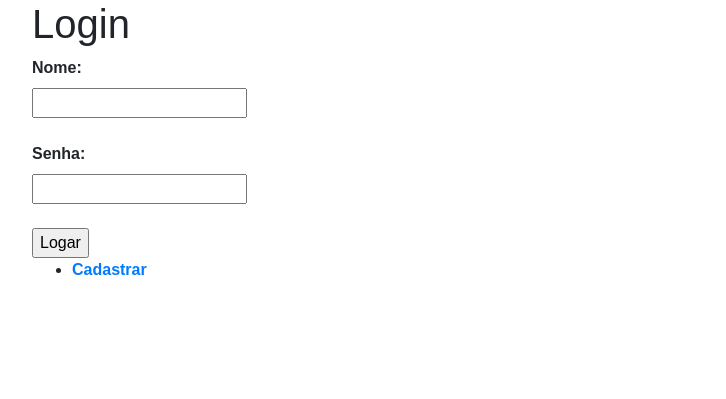
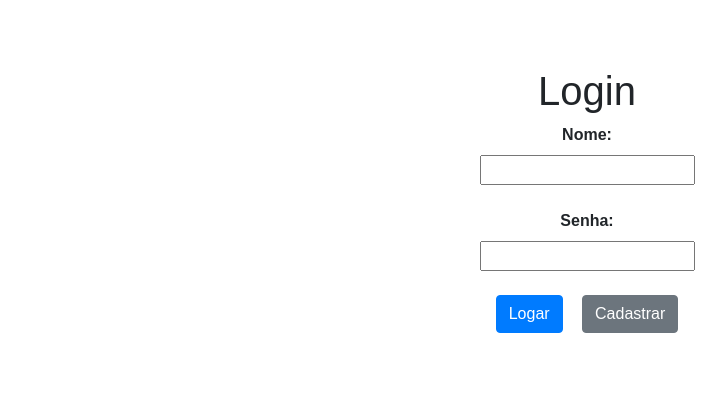
Before and after one commit to Talescruzs/OrganizadorFinanceiro, a Flask app: page /login in a window 1280 px wide. Shown: the top 399 px of the page, without its empty margins (53-779 px from the left). Run offline with Flask 3, Linux system fonts and the light colour scheme; some libraries are stand-ins or nearby versions.

Commit message:
melhorando um tanto o front

```diff
--- a/Server/WEB/app.py
+++ b/Server/WEB/app.py
@@ -32,7 +32,7 @@ app = Flask(__name__)
 
 app.secret_key = b'_5#y2L"F4Q8z\n\xec]/'
 
-@app.route("/")
+@app.route("/", methods=['GET'])
 def home():
     if 'user' in session:
         return render_template("home.html", nome=session["user"]["nome"])
@@ -72,7 +72,7 @@ def cadastrar():
     return redirect(url_for('home'))
 
 
-@app.route('/logout')
+@app.route('/logout', methods=['GET'])
 def logout():
     # remove the username from the session if it's there
     session.pop('user', None)
--- a/Server/WEB/static/css/styles.css
+++ b/Server/WEB/static/css/styles.css
@@ -1,11 +1,26 @@
 /* Importando o framework Bootstrap */
 @import url('https://stackpath.bootstrapcdn.com/bootstrap/4.5.2/css/bootstrap.min.css');
 
-/* Adicionando customizações adicionais se necessário */
 body {
     font-family: Arial, sans-serif;
-    /* background-color: blue; */
 }
-/* h1{
-    background-color: blue;
-} */
+.btn-container, .register-form {
+    display: inline-block;
+    margin: 0 5px;
+}
+
+.btn-container {
+    margin-right: 10px;
+}
+
+.container {
+    text-align: center;
+}
+
+.login-form, .register-form {
+    display: inline;
+}
+
+.btn {
+    margin: 0;
+}
--- a/Server/WEB/templates/criarContas.html
+++ b/Server/WEB/templates/criarContas.html
@@ -1,9 +1,9 @@
-{% extends "contents/head.html" %}
+{% extends "contents/headComplete.html" %}
+{% block title %}Criar Conta{% endblock %}
+{% block h1 %}Criar Conta{% endblock %}
 
-{% block title %}Contas{% endblock %}
 {% block content %}
 <div class="container">
-  <h1 class="text-center my-4 logo">Criar Conta</h1>
   <strong><nav>
     <h2>{{ alerta }}</h2>
     <form method="post">
--- a/Server/WEB/templates/login.html
+++ b/Server/WEB/templates/login.html
@@ -1,12 +1,14 @@
-{% extends "contents/head.html" %}
+{% extends "contents/headBasic.html" %}
+{% block title %}Login{% endblock %}
 
-{% block title %}Contas{% endblock %}
 {% block content %}
-<div class="container">
+<div class="d-flex align-items-center" style="height: 50vh;">
+  <div class="container text-center">
     <h1 class="logo">Login</h1>
-  <strong><nav>
+    <strong>
+      <nav>
         <h2>{{ alerta }}</h2>
-    <form method="post">
+        <form method="post" class="login-form">
           <!-- Campo para o nome do usuário -->
           <label for="nome">Nome:</label><br>
           <input type="text" id="nome" name="nome" required><br><br>
@@ -15,12 +17,20 @@
           <label for="senha">Senha:</label><br>
           <input type="password" id="senha" name="senha" required><br><br>
 
-        <!-- Botão de envio do formulário -->
-        <input type="submit" value="Logar">
+          <!-- Botões de ação -->
+          <div class="btn-container">
+            <button type="submit" class="btn btn-primary">Logar</button>
+          </div>
         </form>
-    <ul class="menu">
-      <li><a href="{{ url_for('register') }}">Cadastrar</a></li>
-    </ul>
-  </nav></strong>
+
+        <!-- Formulário separado para cadastro -->
+        <form action="/register" method="GET" class="register-form">
+          <button type="submit" class="btn btn-secondary">Cadastrar</button>
+        </form>
+      </nav>
+    </strong>
   </div>
+</div>
+
+
 {% endblock %}
```
Also changed, not shown: Server/WEB/templates/contas.html (+21 -12 lines), Server/WEB/templates/contents/headComplete.html (added, +27 -0 lines), Server/WEB/templates/home.html (+4 -13 lines), Server/WEB/templates/register.html (+11 -5 lines), Server/WEB/templates/contents/headBasic.html (renamed from Server/WEB/templates/contents/head.html). Lines whose indentation alone changed are shown as unchanged.
